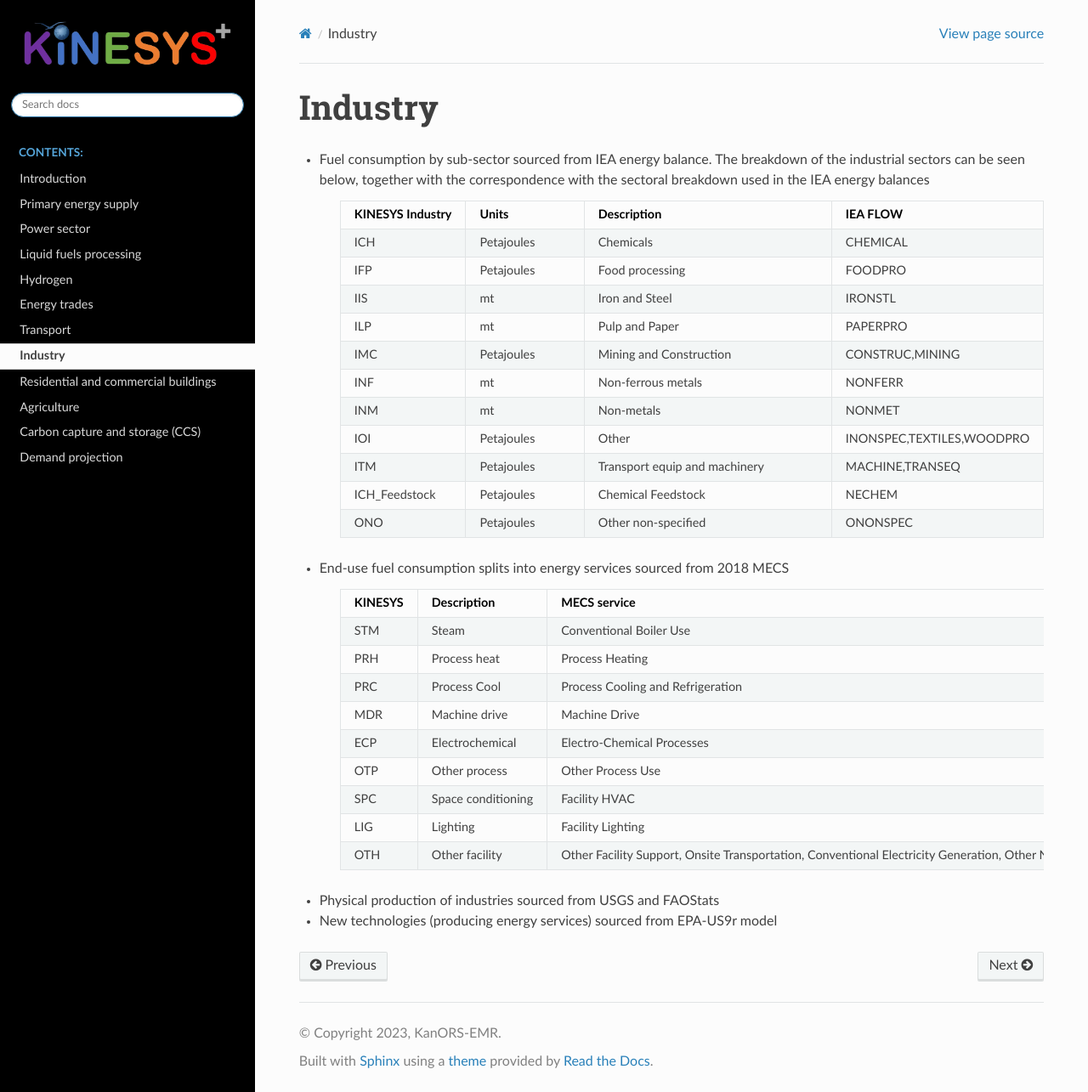
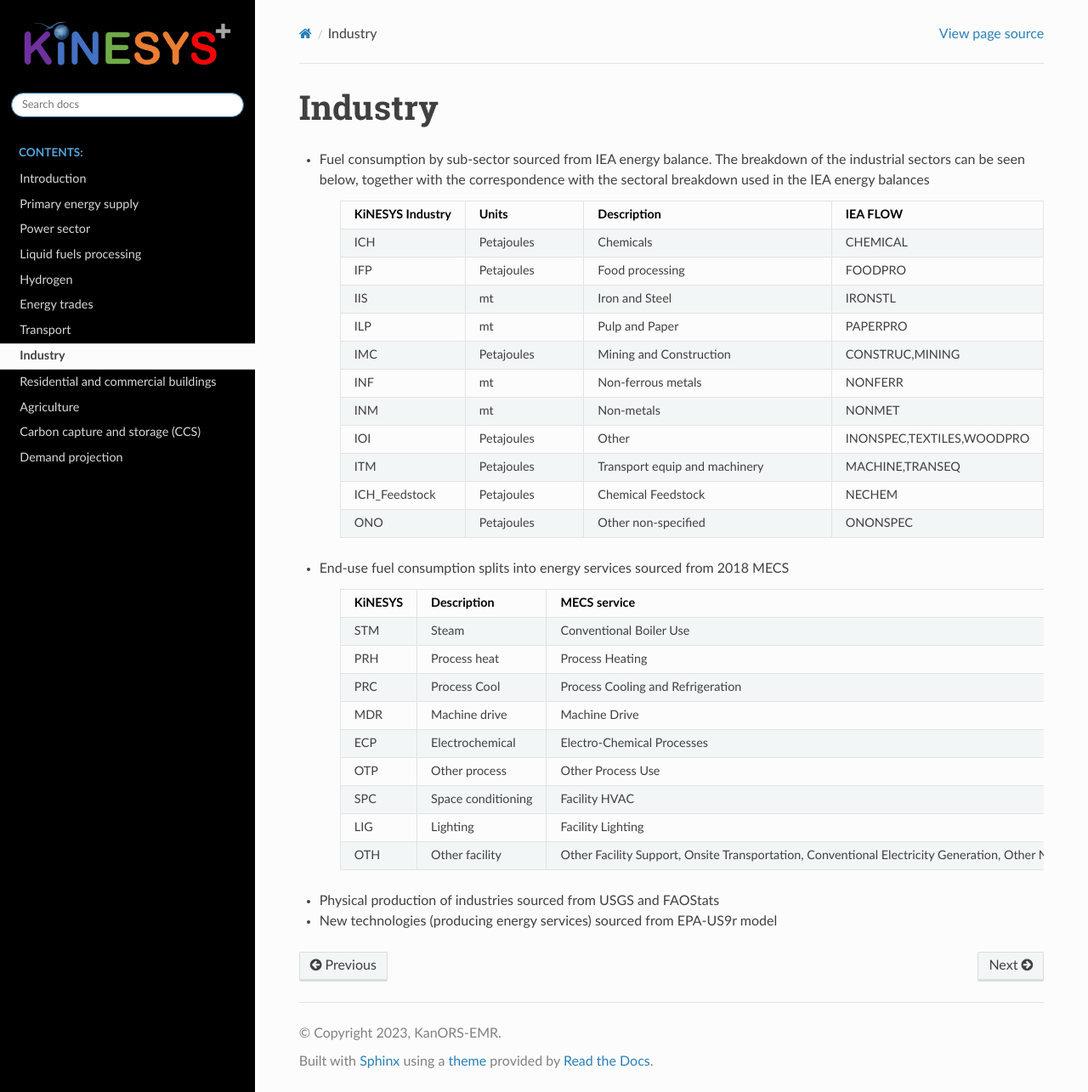
Before and after one commit to kanors-emr/Kinesys-documentation, a Sphinx documentation site: the page built from source/pages/Industry.rst, in a window 1280 px wide and 1285 px high. Shown: the whole window at 85% size. Built offline with Sphinx 7.4.7 and the Read the Docs theme 2.0.0, drawn with Linux system fonts in a browser that asks for light colours.

```diff
--- a/source/pages/Demand projection.rst
+++ b/source/pages/Demand projection.rst
@@ -2,7 +2,7 @@
 Demand projection
 ##################
 
-* As a demand driven model KINESYS requires projection of the main demand drivers to project useful energy demands in the future. A list of the demands can be seen in the following table.
+* As a demand driven model KiNESYS requires projection of the main demand drivers to project useful energy demands in the future. A list of the demands can be seen in the following table.
 
     .. csv-table::
         :file: tables/demands list.csv
--- a/source/pages/introduction.rst
+++ b/source/pages/introduction.rst
@@ -37,12 +37,12 @@ Need to widen the engagement with models - beyond the core modeling team
     <a href="https://vedaonline.cloud/kanors/kinesys.html" target="_blank"><b>Examples</a></b>
 
 
-.. figure:: images/KiNESYS_MIG.png
+.. figure:: images/KiNESYS_MIG.jpg
    :scale: 30%
 
    **The Knowledgebase of KiNESYS**
 
-.. figure:: images/KiNESYS_RES.png
-   :scale: 30%
+.. figure:: images/KiNESYS_RES.jpg
+   :scale: 10%
 
    **Simplified RES of KiNESYS Models**
--- a/source/pages/tables/MECS services.csv
+++ b/source/pages/tables/MECS services.csv
@@ -1,4 +1,4 @@
-KINESYS,Description,MECS service
+KiNESYS,Description,MECS service
 STM,Steam,Conventional Boiler Use
 PRH,Process heat,Process Heating
 PRC,Process Cool,Process Cooling and Refrigeration
--- a/source/pages/tables/industrial sectors breakdown.csv
+++ b/source/pages/tables/industrial sectors breakdown.csv
@@ -1,4 +1,4 @@
-KINESYS Industry,Units,Description,IEA FLOW
+KiNESYS Industry,Units,Description,IEA FLOW
 ICH,Petajoules,Chemicals,CHEMICAL
 IFP,Petajoules,Food processing,FOODPRO
 IIS,mt,Iron and Steel,IRONSTL
```
Also changed, not shown: source/pages/images/KiNESYS_MIG.JPG (added), source/pages/images/KiNESYS_MIG.png (deleted), source/pages/images/KiNESYS_RES.png (deleted), 1 other file.
